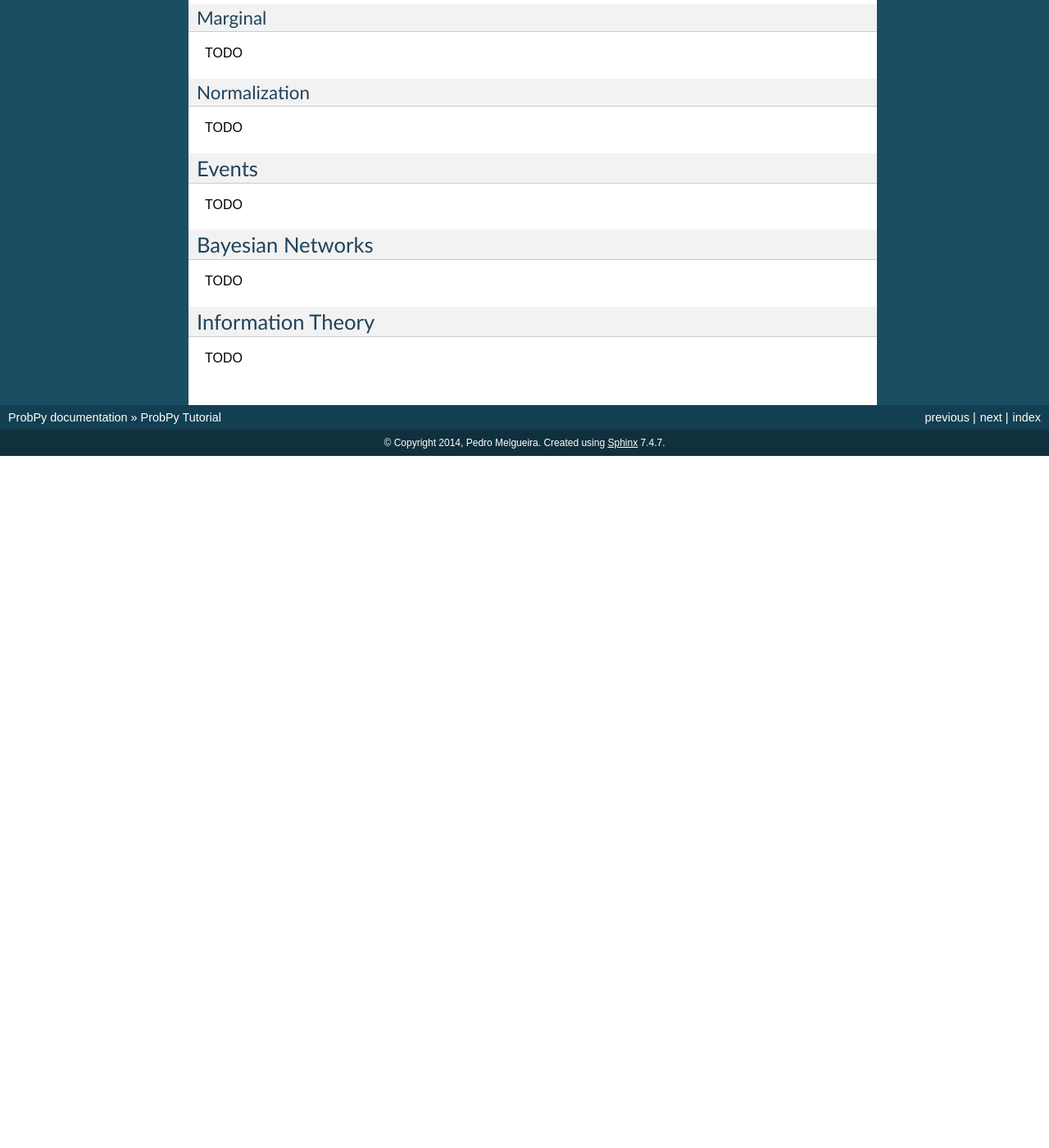
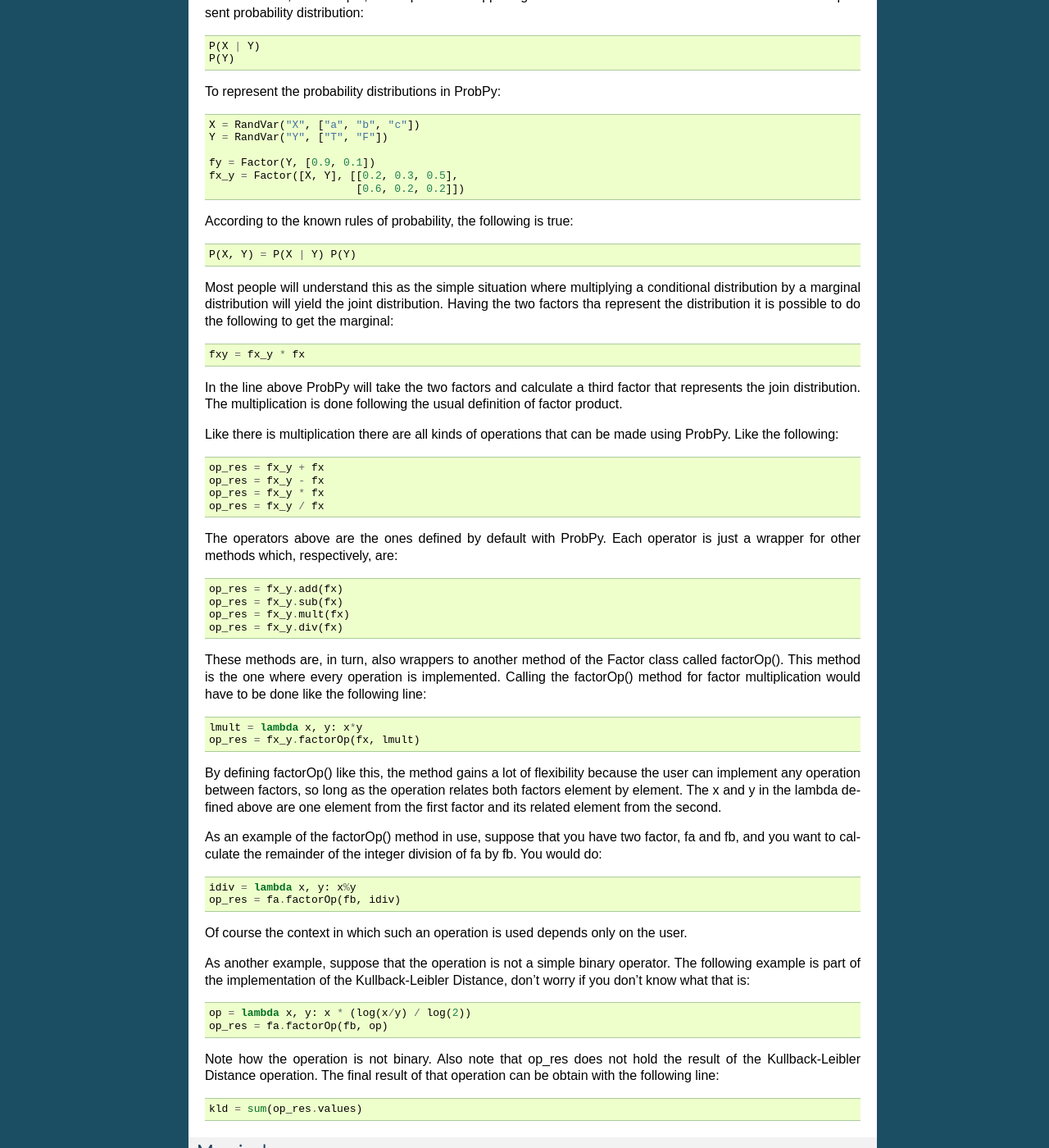
Before and after one commit to petermlm/ProbPy, a Sphinx documentation site: the page built from doc/Tutorial.rst, in a window 1280 px wide and 1400 px high, scrolled down 2384 px. Shown: the whole window at 82% size. Built offline with Sphinx 7.4.7, drawn with Linux system fonts in a browser that asks for light colours; before the commit the page ends 2940 px from its top, so only the background shows below that; some of the changed text lies outside the part shown.

Commit message:
Wrote more of the factor part of the tutorial

```diff
--- a/doc/Tutorial.rst
+++ b/doc/Tutorial.rst
@@ -97,7 +97,67 @@
 Factor Operation
 ++++++++++++++++
 
-TODO
+Factor operations are the cornerstone of ProbPy and the main reason for its development. An operation between factors can be, for example, a multiplication. Supposing the situation where there are two factors that both represent probability distribution::
+
+    P(X | Y)
+    P(Y)
+
+To represent the probability distributions in ProbPy::
+
+    X = RandVar("X", ["a", "b", "c"])
+    Y = RandVar("Y", ["T", "F"])
+
+    fy = Factor(Y, [0.9, 0.1])
+    fx_y = Factor([X, Y], [[0.2, 0.3, 0.5],
+                           [0.6, 0.2, 0.2]])
+
+
+According to the known rules of probability, the following is true::
+
+    P(X, Y) = P(X | Y) P(Y)
+
+Most people will understand this as the simple situation where multiplying a conditional distribution by a marginal distribution will yield the joint distribution. Having the two factors tha represent the distribution it is possible to do the following to get the marginal::
+
+    fxy = fx_y * fx
+
+In the line above ProbPy will take the two factors and calculate a third factor that represents the join distribution. The multiplication is done following the usual definition of factor product.
+
+Like there is multiplication there are all kinds of operations that can be made using ProbPy. Like the following::
+
+    op_res = fx_y + fx
+    op_res = fx_y - fx
+    op_res = fx_y * fx
+    op_res = fx_y / fx
+
+The operators above are the ones defined by default with ProbPy. Each operator is just a wrapper for other methods which, respectively, are::
+
+    op_res = fx_y.add(fx)
+    op_res = fx_y.sub(fx)
+    op_res = fx_y.mult(fx)
+    op_res = fx_y.div(fx)
+
+These methods are, in turn, also wrappers to another method of the Factor class called factorOp(). This method is the one where every operation is implemented. Calling the factorOp() method for factor multiplication would have to be done like the following line::
+
+    lmult = lambda x, y: x*y
+    op_res = fx_y.factorOp(fx, lmult)
+
+By defining factorOp() like this, the method gains a lot of flexibility because the user can implement any operation between factors, so long as the operation relates both factors element by element. The x and y in the lambda defined above are one element from the first factor and its related element from the second.
+
+As an example of the factorOp() method in use, suppose that you have two factor, fa and fb, and you want to calculate the remainder of the integer division of fa by fb. You would do::
+
+    idiv = lambda x, y: x%y
+    op_res = fa.factorOp(fb, idiv)
+
+Of course the context in which such an operation is used depends only on the user.
+
+As another example, suppose that the operation is not a simple binary operator. The following example is part of the implementation of the Kullback-Leibler Distance, don't worry if you don't know what that is::
+
+    op = lambda x, y: x * (log(x/y) / log(2))
+    op_res = fa.factorOp(fb, op)
+
+Note how the operation is not binary. Also note that op_res does not hold the result of the Kullback-Leibler Distance operation. The final result of that operation can be obtain with the following line::
+
+    kld = sum(op_res.values)
 
 Marginal
 ++++++++
```
